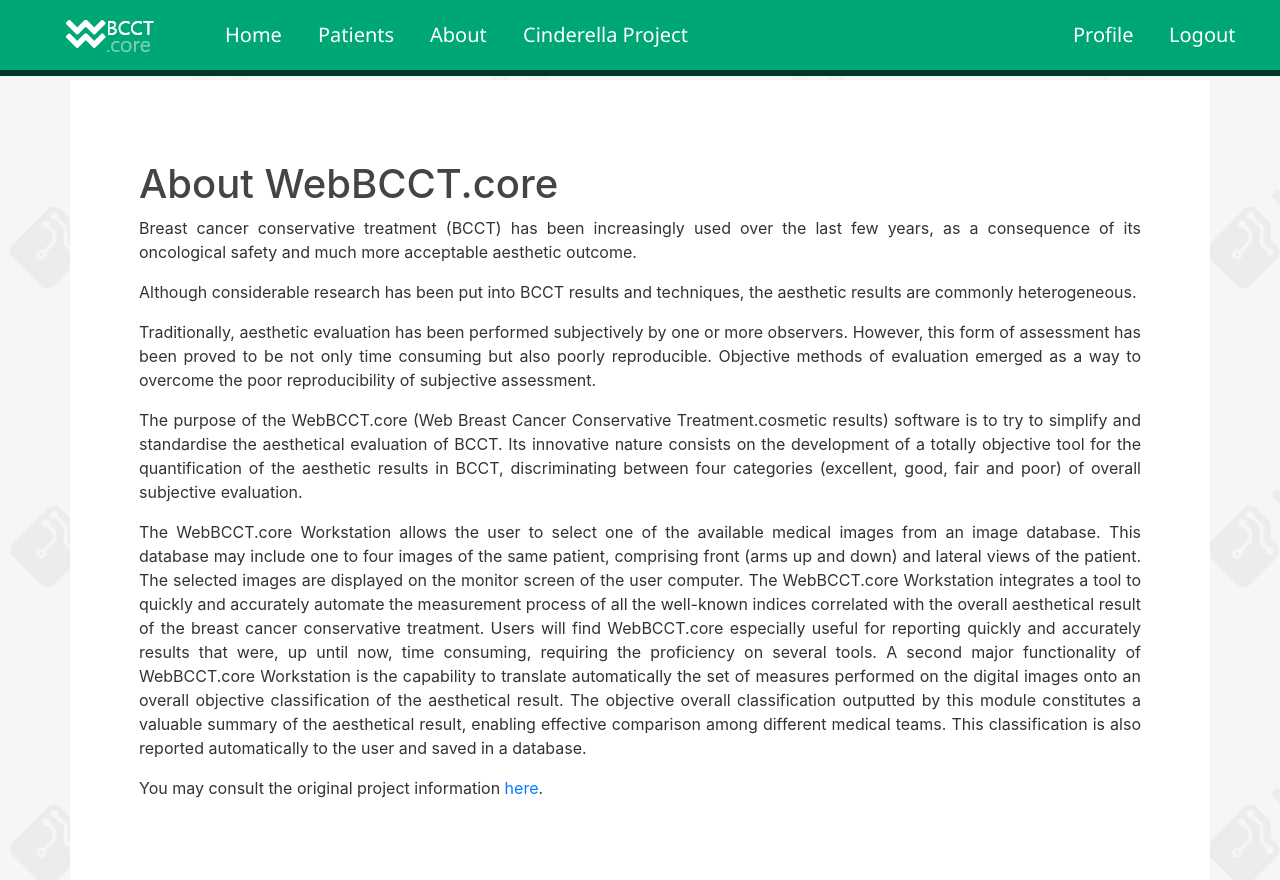
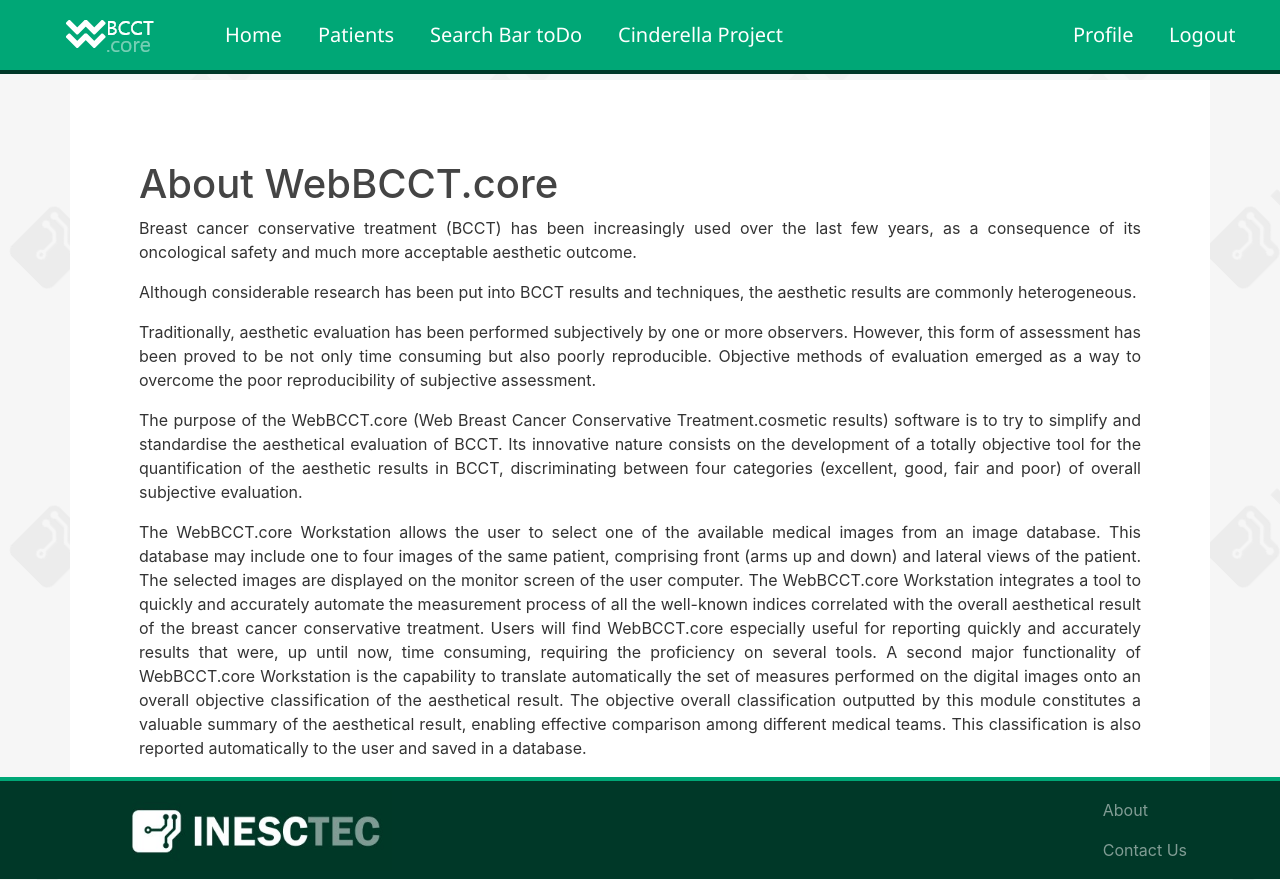
Before and after one commit to safarsaitam/ctm-interships-2020-webbcctcore, a Django app: page / in a window 1280 px wide. Run offline with Django 3.2, Linux system fonts and the light colour scheme; a user stored in the database is signed in; some libraries are stand-ins or nearby versions.

Commit message:
Added footer

```diff
--- a/docker/bcctapp/static/bcctapp/header.css
+++ b/docker/bcctapp/static/bcctapp/base.css
@@ -1,9 +1,19 @@
+/* Background Colors */
+
 .inesc-bg-md-green {
     background-color: #00A776;
 }
 
+.inesc-bg-dk-green {
+    background-color: #003828;
+}
+
 .inesc-border-dk-green {
-    border-bottom: 6px solid #003828;
+    border-bottom: 0.5vh solid #003828;
+}
+
+.inesc-border-md-green {
+    border-top: 0.5vh solid #00A776;
 }
 
 #navbarToggle .navbar-nav .nav-link {
@@ -12,7 +22,9 @@
     font-size: 20px;
 }
 
-/* margins */
+/* Header Section ------------------------------------------------------ */
+
+/* Margins */
 
 .nav-item-start {
     margin-left: 50px;
@@ -27,7 +39,7 @@
     margin-right: 50px;
 }
 
-/* Underline From Center */
+/* Link Animations */
 
 #navbarToggle .navbar-nav .nav-link {
     display: inline-block;
@@ -43,8 +55,8 @@
     content: "";
     position: absolute;
     z-index: -1;
-    left: 51%;
-    right: 51%;
+    left: 52%;
+    right: 52%;
     bottom: 0;
     background: #ffffff;
     height: 4px;
@@ -60,3 +72,41 @@
     left: 0;
     right: 0;
 }
+
+/* Body Section ------------------------------------------------------- */
+
+body {
+    background-image: url('/media/UI_images/Background/InescTec.png');
+    background-color: #F6F6F6;
+    color: #333333;
+    height: 100%
+}
+
+.body-main {
+    background-color: #ffffff;
+    min-height: 100vh;
+}
+
+.body-main-content {
+    padding-top: 5rem;
+    padding-left: 54px;
+    padding-right: 54px;
+}
+
+@media screen and (max-width: 768px) {
+    .body-main {
+        min-width: 100%;
+    }
+}
+
+@media screen and (min-width: 768px) {
+    .body-main {
+        min-width: 70%;
+    }
+}
+
+/* Footer Section -------------------------------------------------------- */
+
+footer {
+    margin-top: -103px;
+}
--- a/docker/bcctapp/static/bcctapp/body.css
+++ /dev/null
@@ -1,29 +0,0 @@
-body {
-    background-image: url('/media/UI_images/Background/InescTec.png');
-    background-color: #F6F6F6;
-    color: #333333;
-    height: 100%
-}
-
-.body-main {
-    background-color: #ffffff;
-    height: 100vh;
-}
-
-.body-main-content {
-    padding-top: 5rem;
-    padding-left: 54px;
-    padding-right: 54px;
-}
-
-@media screen and (max-width: 768px) {
-    .body-main {
-        min-width: 100%;
-    }
-}
-
-@media screen and (min-width: 768px) {
-    .body-main {
-        min-width: 70%;
-    }
-}
--- a/docker/bcctapp/templates/bcctapp/base.html
+++ b/docker/bcctapp/templates/bcctapp/base.html
@@ -14,10 +14,8 @@
     <link rel="stylesheet" type="text/css" href="{% static 'bcctapp/main.css' %}">
     <!--<link rel="stylesheet" href="text/css" href="{% static 'bcctapp/modal.css' %}">-->
 
-    <!-- Header CSS -->
-    <link rel="stylesheet" type="text/css" href="{% static 'bcctapp/header.css' %}">
-    <!-- Body CSS -->
-    <link rel="stylesheet" type="text/css" href="{% static 'bcctapp/body.css' %}">
+    <!-- Base CSS -->
+    <link rel="stylesheet" type="text/css" href="{% static 'bcctapp/base.css' %}">
 
     {% block extra_style %}{% endblock extra_style %}
     <!-- CSS -->
@@ -52,8 +50,8 @@
                     <a class="nav-item-md nav-link" href="{% url 'bcctapp-home' %}">Home</a>
                     {% if user.is_authenticated %}
                     <a class="nav-item-md nav-link" href="{% url 'user-patient' user.username %}">Patients</a>
+                    <a class="nav-item-md nav-link" href="">Search Bar toDo</a>
                     {% endif %}
-                    <a class="nav-item-md nav-link" href="{% url 'bcctapp-about' %}">About</a>
                     <a class="nav-item-md nav-link" href="{% url 'home_cinderella' %}">Cinderella Project</a>
                 </div>
                 <div class="navbar-nav">
@@ -92,6 +90,19 @@
     <script src="https://stackpath.bootstrapcdn.com/bootstrap/4.3.1/js/bootstrap.min.js"
         integrity="sha384-JjSmVgyd0p3pXB1rRibZUAYoIIy6OrQ6VrjIEaFf/nJGzIxFDsf4x0xIM+B07jRM"
         crossorigin="anonymous"></script>
+    <footer class="site-footer">
+        <nav class="site-footer navbar navbar-expand-md navbar-dark inesc-bg-dk-green inesc-border-md-green">
+            <div class="container navbar-nav mr-auto">
+                <div>
+                    <img class="nav-item-start logo" src="/media/UI_images/Logo/INESCTEC_logo_green.jpg" width="272" height="82" alt="">
+                </div>
+                <div>
+                    <a class="nav-item-md nav-link" href="{% url 'bcctapp-about' %}">About</a>
+                    <a class="nav-item-md nav-link" href="">Contact Us</a>
+                </div>
+            </div>
+        </nav>
+    </footer>
 </body>
 
 </html>
```
Also changed, not shown: docker/media/UI_images/Logo/INESCTEC_logo_green.jpg (added).
